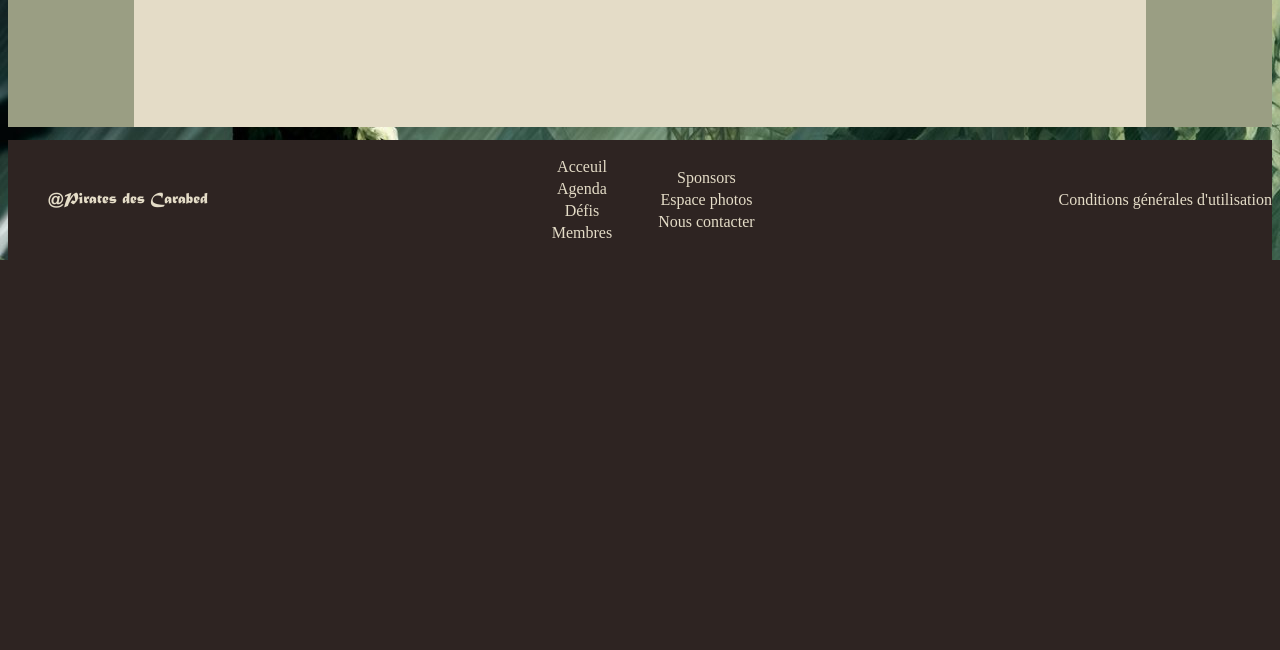
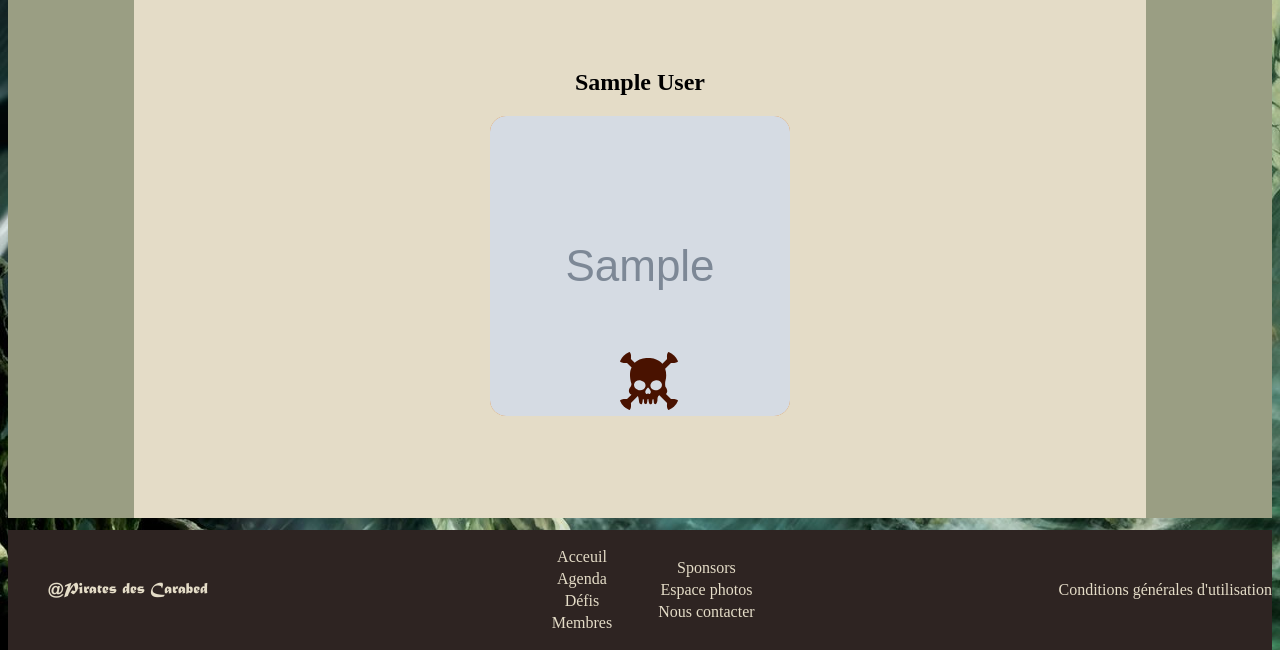
Before and after one commit to quentin-audinet/bde_site_campagne, a PHP site: page /Listeux.php in a window 1280 px wide. Shown: the part 548-1198 px from the top of the page. Before the commit the page ends 808 px from the top, so only its background shows below. Run offline with PHP 8.4, Linux system fonts and the light colour scheme; tables that the repository leaves empty or names only in its code hold one stand-in row (values such as "Sample post"); grey boxes marked "Sample" are stand-in pictures.

Commit message:
affichage des membres depuis la bd

```diff
--- a/Listeux.php
+++ b/Listeux.php
@@ -14,8 +14,24 @@
         <p>Le Bon la Bed et le Truand - Les Listeux</p>
     </div>
 
-    <div id="cards">
+    <h1>Le bureau</h1>
+        <div id="bureau_cards">
+            <?php
+            include "scripts/show_bureau.php";
+            ?>
+
+        </div>
+
+    <h1>Les membres</h1>
+        <div id="members_cards">
+            <?php
+            include "scripts/show_members.php";
+            ?>
+        </div>
+
+<!--
         <div class="flippingcard">
+            <h2>Will Turner</h2>
             <div class="card-single">
                 <div class="face-front">
                     <img width = "300" height = "300" src="Page_photos/Images/William_Turner.jpg" alt="Will Turner">
@@ -58,6 +74,6 @@
                 </div>
             </div>
         </div>
-    </div>
+    </div>-->
     <?php include "templates/footer.html";?>
 </body>
--- /dev/null
+++ b/scripts/show_bureau.php
@@ -0,0 +1,23 @@
+<?php
+include 'db/db_connect.php';
+$data = $db->query("SELECT * FROM members WHERE bureau=1");
+
+while($row = $data->fetch()) {
+    $nom = $row["nom"];
+    $surnom = $row["surnom"];
+    $descrition = $row["description"];
+    $photo = $row['photo'];
+
+    print('<div class="flippingcard">
+            <h2 class="member-name">'.$nom.'</h2>
+            <div class="card-single">
+                <div class="face-front">
+                    <img width = "300" height = "300" src="images/members/'.$photo.'" alt="Will Turner" />
+                    <img src="images/skull_bureau.svg" class="skull" />
+                </div>
+                <div class="face-back">
+                    <p>'.$descrition.'</p>
+                </div>
+            </div>
+        </div>');
+}
--- /dev/null
+++ b/scripts/show_members.php
@@ -0,0 +1,23 @@
+<?php
+include 'db/db_connect.php';
+$data = $db->query("SELECT * FROM members WHERE bureau!=1");
+
+while($row = $data->fetch()) {
+    $nom = $row["nom"];
+    $surnom = $row["surnom"];
+    $descrition = $row["description"];
+    $photo = $row['photo'];
+
+    print('<div class="flippingcard">
+            <h2>'.$nom.'</h2>
+            <div class="card-single">
+                <div class="face-front">
+                    <img width = "300" height = "300" src="images/members/'.$photo.'" alt="Will Turner" />
+                    <img src="images/skull_member.svg" class="skull" />
+                </div>
+                <div class="face-back">
+                    <p>'.$descrition.'</p>
+                </div>
+            </div>
+        </div>');
+}
--- a/styles/listeux.css
+++ b/styles/listeux.css
@@ -4,8 +4,50 @@
     src: url("../fonts/Caribbean.ttf");
 }
 
+h1 {
+    margin-left: 5%;
+    font-size: 2.5em;
+    font-family: Caribbean;
+    margin: 100px 0 50px 5%;
+}
+
 .flippingcard {
+    text-align: center;
+}
+
+.card-single {
     cursor: pointer;
+}
+
+.face-front {
+    position: relative;
+}
+
+.skull {
+    position: absolute;
+    bottom: 5px;
+    left: 43%;
+    width: 60px;
+}
+
+.member-name {
+    width: 100%;
+    text-align: center;
+}
+
+#bureau_cards {
+    display: flex;
+    flex-wrap: wrap;
+    justify-content: center;
+    width: 100%;
+}
+
+#members_cards {
+    display: flex;
+    flex-wrap: wrap;
+    justify-content: center;
+    width: 100%;
+    padding-bottom: 10%;
 }
 
 @media screen {
@@ -24,7 +66,7 @@
 
     .flippingcard {
         position: relative;
-        width: 16%;
+        width: 300px;
         margin-right: 4%;
         margin-left: 4%;
     }
@@ -46,13 +88,13 @@
 
     .flippingcard {
         position: relative;
-        width: 80%;
+        width: 100%;
     }
 }
 
 
 
-img {
+.card-single img {
     border-radius: 1em;
 }
 
```
Also changed, not shown: images/members/default.png (added), images/skull_bureau.svg (added), images/skull_member.svg (added).
